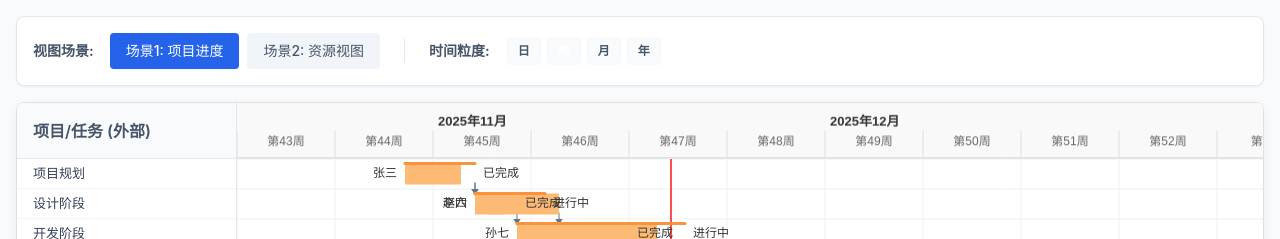
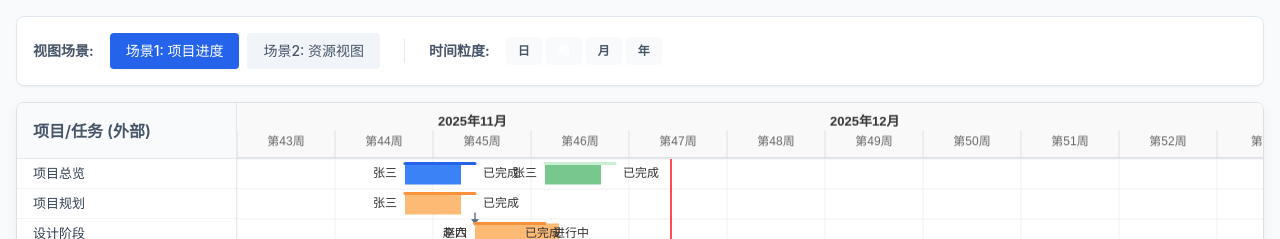
Before and after one commit to chandq/gantt-canvas-chart, a website built with Vite: page index.html in a window 1280 px wide. Shown: the top 239 px of the page. Built offline with nearby package versions, Linux system fonts and the light colour scheme.

Commit message:
feat: optimize data structure and config options

```diff
--- a/examples/demo1.ts
+++ b/examples/demo1.ts
@@ -1,8 +1,39 @@
 import type { GanttData } from '../src/core/types';
 
 export function getDemo1Data(): GanttData {
-  return {
-    rows: [
+  return [
+    {
+      id: 'proj0',
+      name: '项目总览',
+      tasks: [
+        {
+          id: 't0',
+          name: '整体介绍草稿',
+
+          planStart: '2025-11-01 09:00:00',
+          planEnd: '2025-11-05 05:00:00',
+          actualStart: '2025-11-01',
+          actualEnd: '2025-11-04',
+          leftRemark: '张三',
+          rightRemark: '已完成',
+          // styleClass: 'demo1-task'
+        },
+        {
+          id: 't00',
+          name: '整体介绍评审总要',
+
+          planStart: '2025-11-11 09:00:00',
+          planEnd: '2025-11-15 05:00:00',
+          actualStart: '2025-11-11',
+          actualEnd: '2025-11-14',
+          leftRemark: '张三',
+          rightRemark: '已完成',
+          planBorderColor: '#caeed2',
+          actualBgColor: '#78c78f',
+          // styleClass: 'demo1-task'
+        }
+      ]
+    },
     {
       id: 'proj1',
       name: '项目规划',
@@ -73,7 +104,8 @@ export function getDemo1Data(): GanttData {
           planEnd: '2025-11-16',
           actualStart: '2025-11-09',
           actualEnd: '2025-11-15',
-            dependencies: ['t4'],
+          // dependencies: ['t4'],
+          dependencies: ['t4', `vt_${1}_1`, `vt_${1}_2`, `vt_${2}_2`],
           leftRemark: '孙七',
           rightRemark: '已完成',
           styleClass: 'demo1-task'
@@ -119,4 +151,3 @@ export function getDemo1Data(): GanttData {
     }))
   ]
 };
-}
--- a/examples/demo2.ts
+++ b/examples/demo2.ts
@@ -1,8 +1,7 @@
 import type { GanttData } from '../src/core/types';
 
 export function getDemo2Data(): GanttData {
-  return {
-    rows: [
+  return [
     {
       id: 'user1',
       name: '张三',
@@ -121,4 +120,3 @@ export function getDemo2Data(): GanttData {
     }))
   ]
 };
-}
--- a/index.html
+++ b/index.html
@@ -71,33 +71,34 @@
 
         <!-- Gantt chart -->
         <div id="gantt-chart-wrapper">
-          <div id="gantt-chart-container" class="gantt-chart-container">
-            <div id="gantt-scroll-dummy" class="gantt-scroll-dummy"></div>
-            <canvas id="gantt-header-canvas" class="gantt-header-canvas"></canvas>
-            <canvas id="gantt-main-canvas" class="gantt-main-canvas"></canvas>
-          </div>
+          <!-- <div id="__gantt-chart-container" class="gantt-chart-container">
+            <div id="__gantt-scroll-dummy" class="__gantt-scroll-dummy"></div>
+            <canvas id="__gantt-header-canvas" class="gantt-header-canvas"></canvas>
+            <canvas id="__gantt-main-canvas" class="__gantt-main-canvas"></canvas>
+          </div> -->
         </div>
       </div>
     </div>
 
-    <div id="gantt-tooltip"></div>
+    <div id="__gantt-tooltip"></div>
 
     <script type="module">
       import { GanttChart, getDemo1Data, getDemo2Data } from './examples/main';
 
       document.addEventListener('DOMContentLoaded', () => {
+        const rootEl = document.getElementById('gantt-chart-wrapper');
         const ganttContainer = document.getElementById('gantt-chart-container');
         const extTableContent = document.getElementById('external-table-content');
         const extTableScroll = document.getElementById('external-table-scroll');
         const extTableHeader = document.getElementById('external-table-header');
 
-        const chart = new GanttChart(ganttContainer, getDemo1Data(), { showLeftRemark: true, showRightRemark: true });
+        const chart = new GanttChart(rootEl, getDemo1Data(), { showLeftRemark: true, showRightRemark: true });
 
         function buildExternalSidebar(data, config) {
           let html = '';
-          for (let i = 0; i < data.rows.length; i++) {
+          for (let i = 0; i < data.length; i++) {
             // height should match config.rowHeight
-            html += `<div class="external-sidebar-row" style="height: ${config.rowHeight}px;">${data.rows[i].name}</div>`;
+            html += `<div class="external-sidebar-row" style="height: ${config.rowHeight}px;">${data[i].name}</div>`;
           }
           extTableContent.innerHTML = html;
         }
@@ -158,7 +159,7 @@
 
         let isGanttScrolling = false,
           isTableScrolling = false;
-        ganttContainer.addEventListener('ganttscroll', e => {
+        chart.container.addEventListener('ganttscroll', e => {
           if (isTableScrolling) return;
           isGanttScrolling = true;
           extTableScroll.scrollTop = e.detail.scrollTop;
--- a/src/core/ganttChart.ts
+++ b/src/core/ganttChart.ts
@@ -36,7 +36,29 @@ export class GanttChart {
   private taskPositions: Map<string, TaskPosition>;
   private taskMap: Map<string, { row: number; task: Task }>;
 
-  constructor(container: HTMLElement, data: GanttData, config: GanttConfig = {}) {
+  constructor(root: HTMLElement, data: GanttData, config: GanttConfig = {}) {
+    const container = document.createElement('div');
+    const scrollEl = document.createElement('div');
+    const headerCanvas = document.createElement('canvas');
+    const mainCanvas = document.createElement('canvas');
+    container.setAttribute('id', '__gantt-chart-container');
+    container.classList.add('__gantt-chart-container');
+
+    scrollEl.setAttribute('id', '__gantt-scroll-dummy');
+    scrollEl.classList.add('__gantt-scroll-dummy');
+    headerCanvas.setAttribute('id', '__gantt-header-canvas');
+    headerCanvas.classList.add('__gantt-header-canvas');
+    mainCanvas.setAttribute('id', '__gantt-main-canvas');
+    mainCanvas.classList.add('__gantt-main-canvas');
+
+    container.appendChild(scrollEl)
+    container.appendChild(headerCanvas)
+    container.appendChild(mainCanvas)
+
+    root.appendChild(container);
+
+
+
     this.container = container;
     this.data = data;
     this.config = {
@@ -49,14 +71,20 @@ export class GanttChart {
       showColLines: true,
       showLeftRemark: false,
       showRightRemark: false,
+      showCenterRemark: false,
       showTooltip: true,
+
+      planBorderColor: '#caeed2',
+      actualBgColor: '#78c78f',
       ...config
     };
 
-    this.headerCanvas = document.getElementById('gantt-header-canvas') as HTMLCanvasElement;
-    this.mainCanvas = document.getElementById('gantt-main-canvas') as HTMLCanvasElement;
-    this.scrollDummy = document.getElementById('gantt-scroll-dummy')!;
-    this.tooltip = document.getElementById('gantt-tooltip')!;
+
+    this.headerCanvas = headerCanvas as HTMLCanvasElement;
+    this.mainCanvas = mainCanvas as HTMLCanvasElement;
+    this.scrollDummy = scrollEl!;
+    this.tooltip = document.getElementById('__gantt-tooltip')!;
+    this.mainCanvas.style.top = `${this.config.headerHeight}px`;
 
     this.headerCtx = this.headerCanvas.getContext('2d')!;
     this.mainCtx = this.mainCanvas.getContext('2d')!;
@@ -91,7 +119,7 @@ export class GanttChart {
 
   private buildTaskMap(): void {
     this.taskMap.clear();
-    this.data.rows.forEach((row, rowIndex) => {
+    this.data.forEach((row, rowIndex) => {
       row.tasks.forEach(task => this.taskMap.set(task.id, { row: rowIndex, task }));
     });
   }
@@ -126,7 +154,7 @@ export class GanttChart {
   private calculateFullTimeline(): void {
     let minDate = new Date(9999, 0, 1);
     let maxDate = new Date(1000, 0, 1);
-    if (this.data.rows.length === 0) {
+    if (this.data.length === 0) {
       minDate = new Date();
       maxDate = DateUtils.addDays(new Date(), 30);
     } else {
@@ -222,7 +250,7 @@ export class GanttChart {
   private updateDimensions(): void {
     const totalDays = DateUtils.diffDays(this.timelineStart, this.timelineEnd) + 1;
     this.totalWidth = totalDays * this.pixelsPerDay;
-    this.totalHeight = this.data.rows.length * this.config.rowHeight + this.config.headerHeight;
+    this.totalHeight = this.data.length * this.config.rowHeight + this.config.headerHeight;
     this.scrollDummy.style.width = `${this.totalWidth}px`;
     this.scrollDummy.style.height = `${this.totalHeight}px`;
   }
@@ -238,8 +266,8 @@ export class GanttChart {
 
   private calculateAllTaskPositions(): void {
     this.taskPositions.clear();
-    for (let i = 0; i < this.data.rows.length; i++) {
-      const row = this.data.rows[i];
+    for (let i = 0; i < this.data.length; i++) {
+      const row = this.data[i];
       const y = i * this.config.rowHeight;
       row.tasks.forEach(task => {
         const x_plan_start = this.dateToX(new Date(task.planStart!));
@@ -537,8 +565,8 @@ export class GanttChart {
     ctx.textBaseline = 'middle';
     ctx.font = '12px Arial';
 
-    for (let i = 0; i < this.data.rows.length; i++) {
-      const row = this.data.rows[i];
+    for (let i = 0; i < this.data.length; i++) {
+      const row = this.data[i];
       const y = i * this.config.rowHeight;
 
       if (y + this.config.rowHeight < this.scrollTop || y > this.scrollTop + this.viewportHeight) continue;
@@ -566,7 +594,7 @@ export class GanttChart {
     ctx.beginPath();
 
     if (this.config.showRowLines) {
-      for (let i = 0; i <= this.data.rows.length; i++) {
+      for (let i = 0; i <= this.data.length; i++) {
         const y = i * this.config.rowHeight;
         if (y < this.scrollTop || y > this.scrollTop + this.viewportHeight) continue;
         ctx.moveTo(this.scrollLeft, y);
@@ -666,14 +694,14 @@ export class GanttChart {
     const taskHeight = this.config.rowHeight * 0.7;
     const styles = this.getTaskStyles(task);
 
-    if (this.config.showActual && pos.x_actual_start) {
+    if (this.config.showActual && pos.x_actual_start && pos.x_actual_end) {
       const aWidth = pos.x_actual_end! - pos.x_actual_start;
-      ctx.fillStyle = styles.actualBg;
+      ctx.fillStyle = task.actualBgColor ? task.actualBgColor : styles.actualBg;
       ctx.fillRect(pos.x_actual_start, taskY, aWidth, taskHeight);
     }
 
-    if (this.config.showPlan) {
-      ctx.strokeStyle = styles.planBorder;
+    if (this.config.showPlan && pos.x_plan_start && pos.x_plan_end) {
+      ctx.strokeStyle = task.planBorderColor ? task.planBorderColor : styles.planBorder;
       ctx.lineWidth = 3;
       ctx.beginPath();
       ctx.moveTo(pos.x_plan_start, taskY);
@@ -690,6 +718,10 @@ export class GanttChart {
     if (this.config.showRightRemark && task.rightRemark) {
       ctx.textAlign = 'left';
       ctx.fillText(task.rightRemark, pos.x_plan_end + 8, textY);
+    }
+    if (this.config.showCenterRemark && task.centerRemark) {
+      ctx.textAlign = 'center';
+      ctx.fillText(task.centerRemark, pos.x_actual_start!, textY);
     }
   }
 
@@ -720,8 +752,8 @@ export class GanttChart {
     const rowIndex = Math.floor(chartY / this.config.rowHeight);
     const date = this.xToDate(chartX);
 
-    if (rowIndex < 0 || rowIndex >= this.data.rows.length) return this.handleMouseLeave();
-    const row = this.data.rows[rowIndex];
+    if (rowIndex < 0 || rowIndex >= this.data.length) return this.handleMouseLeave();
+    const row = this.data[rowIndex];
 
     const overlappingTasks = row.tasks.filter(task => {
       const pStart = new Date(task.planStart!),
--- a/src/styles/gantt.css
+++ b/src/styles/gantt.css
@@ -90,7 +90,7 @@ body {
   background: white;
 }
 
-.gantt-chart-container {
+.__gantt-chart-container {
   flex-grow: 1;
   overflow: auto;
   position: relative;
@@ -98,7 +98,7 @@ body {
   height: 100%;
 }
 
-.gantt-scroll-dummy {
+.__gantt-scroll-dummy {
   position: absolute;
   top: 0;
   left: 0;
@@ -108,7 +108,7 @@ body {
 }
 
 /* Canvas layers */
-.gantt-header-canvas {
+.__gantt-header-canvas {
   position: sticky;
   top: 0;
   left: 0;
@@ -117,7 +117,7 @@ body {
   border-bottom: 1px solid #e2e8f0;
 }
 
-.gantt-main-canvas {
+.__gantt-main-canvas {
   position: sticky;
   top: 56px; /* Corresponds to header height */
   left: 0;
@@ -125,7 +125,7 @@ body {
 }
 
 /* Tooltip */
-#gantt-tooltip {
+#__gantt-tooltip {
   position: fixed;
   display: none;
   padding: 12px;
```
Also changed, not shown: src/core/types.ts (+7 -3 lines). Lines whose indentation alone changed are shown as unchanged.
